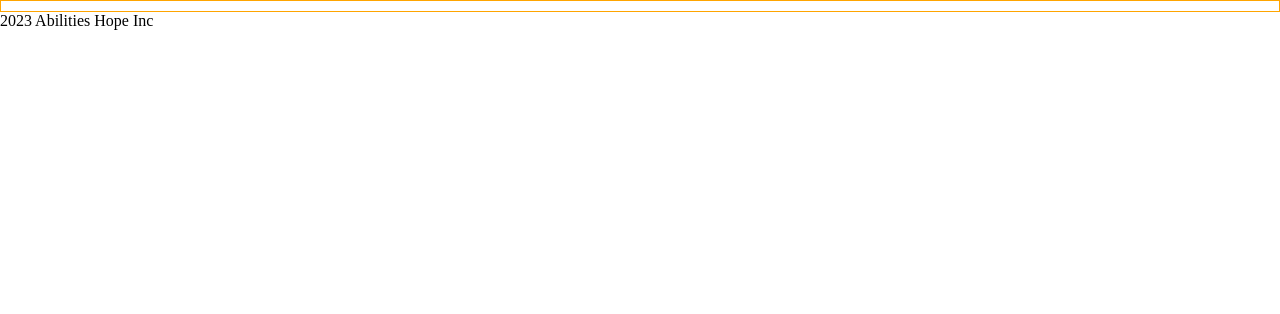
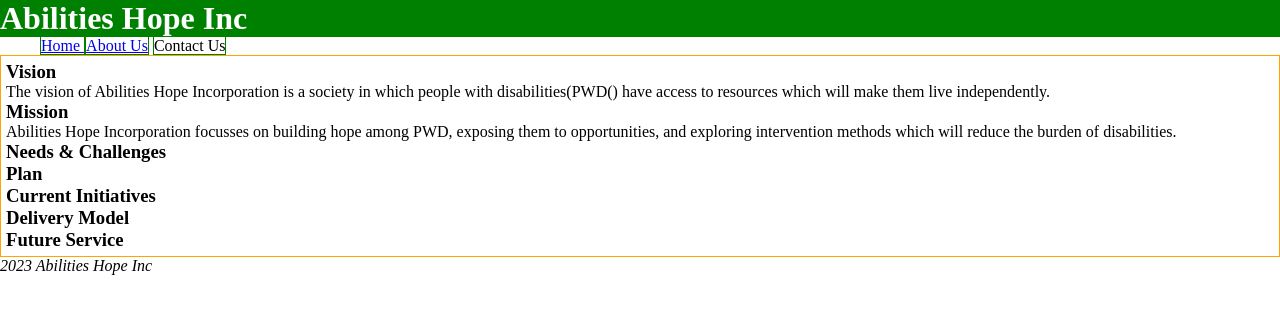
Before and after one commit to SeyiAkinwale/AbilitiesHopeInc, a plain HTML site: page AboutUs.html in a window 1280 px wide. Drawn offline with Linux system fonts and the light colour scheme.

Commit message:
Vision Mission

```diff
--- a/AboutUs.html
+++ b/AboutUs.html
@@ -9,7 +9,39 @@
   </head>
 
   <body>
-<header></header>
-<main></main>
+    <header><h1>Abilities Hope Inc</h1></header>
+  <nav>
+    <ul>
+      <li><a href="index.html">Home </a></li>
+      <li><a href=
+          "AboutUs.html">About Us</a></li>
+      <li>Contact Us</li>
+    </ul></ul>
+  </nav>
+    <main>
+      <p>
+        <h3>Vision</h3>
+        The vision of  Abilities Hope Incorporation is  a society in which people  with disabilities(PWD() have access to resources which will make them  live independently.
+      </p>
+      <p>
+        <h3>Mission</h3>
+        Abilities Hope Incorporation focusses on building hope among   PWD, exposing them to opportunities, and exploring  intervention methods  which will reduce the burden  of disabilities.
+      </p>
+      <p>
+        <h3>Needs & Challenges</h3>
+      </p>
+      <p>
+        <h3>Plan</h3>
+      </p>
+      <p>
+        <h3>Current Initiatives</h3>
+      </p>
+      <p>
+        <h3>Delivery Model</h3>
+      </p>
+      <p>
+        <h3>Future Service</h3>
+      </p>
+    </main>
     <footer> 2023 Abilities Hope Inc</footer>
   </body>
--- a/style.css
+++ b/style.css
@@ -15,4 +15,4 @@ main figure img { display: block; align-content: center; background:Orange; marg
 
 figcaption { display: block;color:Navy;}
 
-footer {}
+footer {font-style: italic;}
```
Also changed, not shown: index.html (+3 -2 lines). Lines whose indentation alone changed are shown as unchanged.
